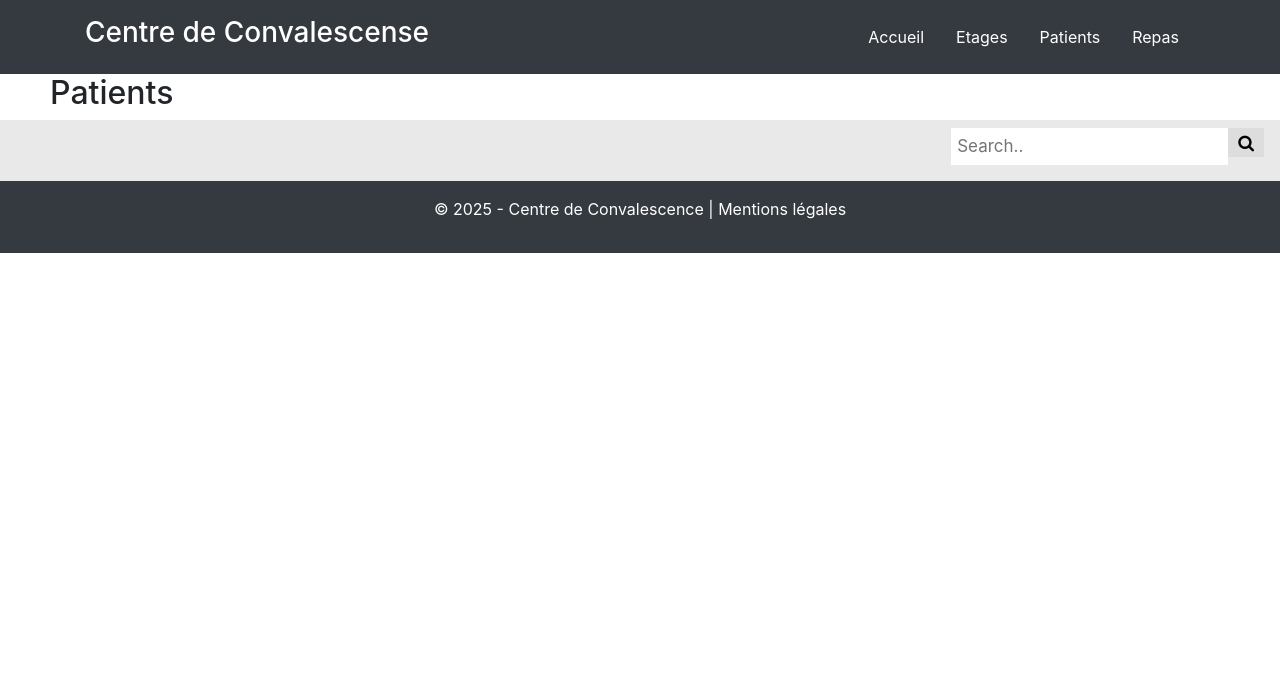
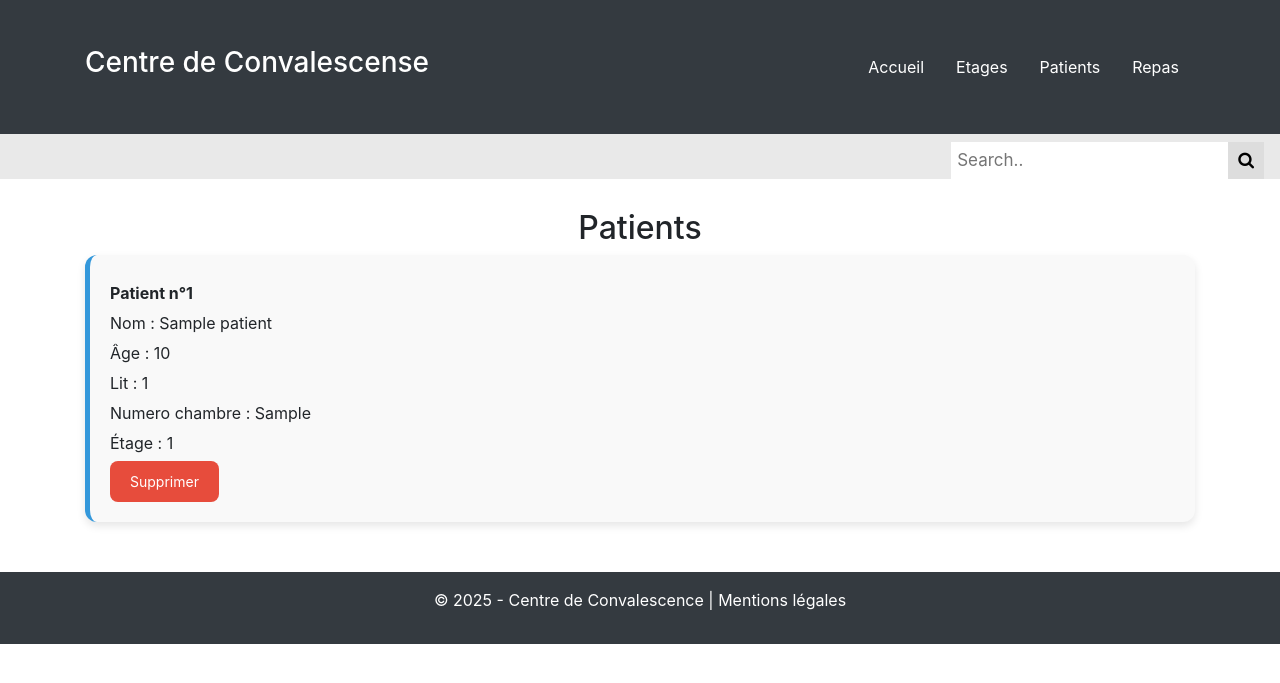
Before and after one commit to EnzoFernds/DepotTPCentre, a PHP site: template Vue/VuePatient.php in a window 1280 px wide. Shown: the top 683 px of the page. Run offline with PHP 8.4, Linux system fonts and the light colour scheme; the template is opened without the code that fills it: most values are stand-ins (such as "Sample title", 1, 10 or a date in 2020).

Commit message:
sauvetage de la vue Patient

```diff
--- /dev/null
+++ b/Style/PatientStyle.css
@@ -0,0 +1,50 @@
+/* Container principal */
+.container {
+    padding: 30px;
+    max-width: 1000px;
+    margin: 0 auto;
+}
+
+/* Titre */
+h2 {
+    text-align: center;
+    font-size: 28px;
+    margin-bottom: 30px;
+}
+
+/* Carte patient */
+.patient-card {
+    background-color: #f9f9f9;
+    border-left: 5px solid #3498db;
+    box-shadow: 0 4px 8px rgba(0,0,0,0.1);
+    padding: 20px;
+    margin-bottom: 20px;
+    border-radius: 12px;
+    transition: transform 0.2s ease-in-out;
+}
+
+.patient-card:hover {
+    transform: scale(1.01);
+}
+
+/* Texte */
+.patient-card p {
+    font-size: 16px;
+    margin: 6px 0;
+}
+
+/* Bouton supprimer */
+.patient-card button[type="submit"] {
+    background-color: #e74c3c;
+    color: white;
+    padding: 10px 20px;
+    border: none;
+    font-size: 14px;
+    cursor: pointer;
+    border-radius: 8px;
+    transition: background-color 0.3s ease;
+}
+
+.patient-card button[type="submit"]:hover {
+    background-color: #c0392b;
+}
--- a/Vue/VuePatient.php
+++ b/Vue/VuePatient.php
@@ -1,17 +1,18 @@
+<!DOCTYPE html>
+<html lang="fr">
+
+<head>
+    <meta charset="UTF-8">
+    <title><?= $title = "Accueil"; ?></title>
     <link rel="stylesheet" href="https://cdnjs.cloudflare.com/ajax/libs/font-awesome/4.7.0/css/font-awesome.min.css">
     <link rel="stylesheet" href="Style/navBarStyle.css">
-<title><?= $title = "Accueil"; ?></title>
+    <link rel="stylesheet" href="Style/PatientStyle.css">
+</head>
+
+<body>
+
     <?php ob_start(); ?>
 
-<body>
-  <!-- contenu de la page -->
-  <div class="contrainer">
-    <!-- Le titre -->
-    <div class="row">
-      <div class="col">
-        <h2 style="margin-left:50px">Patients</h2>
-
-        <body>
     <div class="topnav">
         <div class="search-container">
             <form action="/action_page.php">
@@ -20,11 +21,34 @@
             </form>
         </div>
     </div>
+
+    <div class="container">
+        <h2>Patients</h2>
+        <div class="patients-wrapper">
+            <?php foreach ($patient as $p): ?>
+                <div class="patient-card">
+                    <p><strong>Patient n°<?= htmlspecialchars($p['id_patient']) ?></strong></p>
+
+                    <!-- Formulaire pour suppression -->
+                    <input type="hidden" name="user_id" value="<?= htmlspecialchars($p['id_patient']) ?>">
+
+                    <p>Nom : <?= htmlspecialchars($p['nom']) ?></p>
+                    <p>Âge : <?= htmlspecialchars($p['age']) ?></p>
+                    <p>Lit : <?= htmlspecialchars($p['id_lit']) ?></p>
+                    <p>Numero chambre : <?= htmlspecialchars($p['numero_chambre']) ?></p>
+                    <p>Étage : <?= htmlspecialchars($p['id_etage']) ?></p>
+
+                    <form method="POST" action="index.php?action=supprimerPatient"
+                        onsubmit="return confirm('Êtes-vous sûr de vouloir supprimer ce patient ?');">
+                        <input type="hidden" name="id_patient" value="<?= $patient['id_patient'] ?>">
+                        <button type="submit">Supprimer</button>
+                    </form>
+                </div>
+            <?php endforeach; ?>
+        </div>
+
+        <?php $contenu = ob_get_clean(); ?>
+        <?php require 'Gabarit/Gabarit.php'; ?>
 </body>
 
 </html>
-
-      </div>
-</body>
-<?php $contenu = ob_get_clean(); ?>
-<?php require 'Gabarit/Gabarit.php'; ?>
```
Also changed, not shown: Controleur/controleur.php (+13 -0 lines), Index.php (+22 -17 lines), Repository/repository.php (+25 -2 lines). Lines whose indentation alone changed are shown as unchanged.
